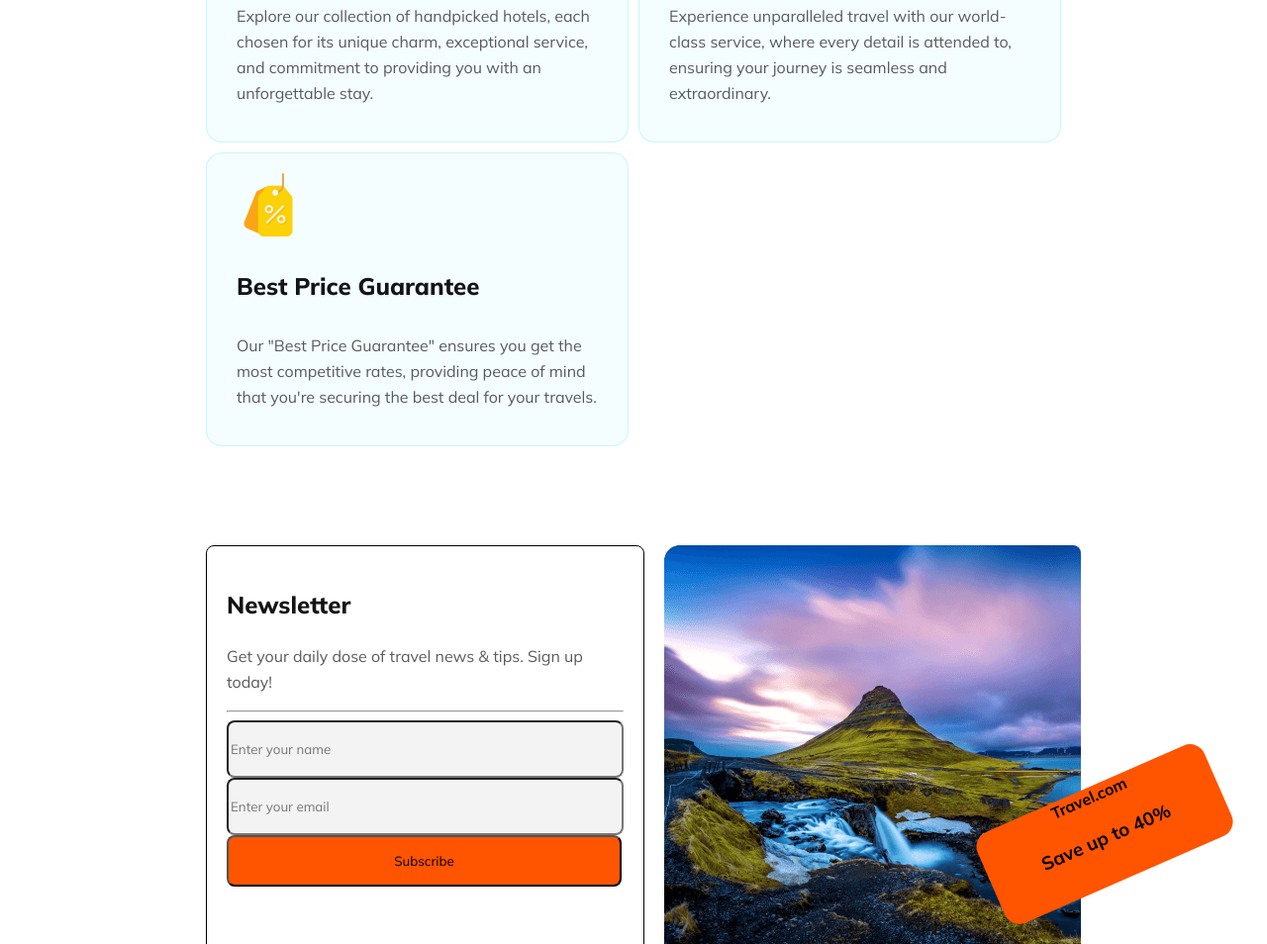
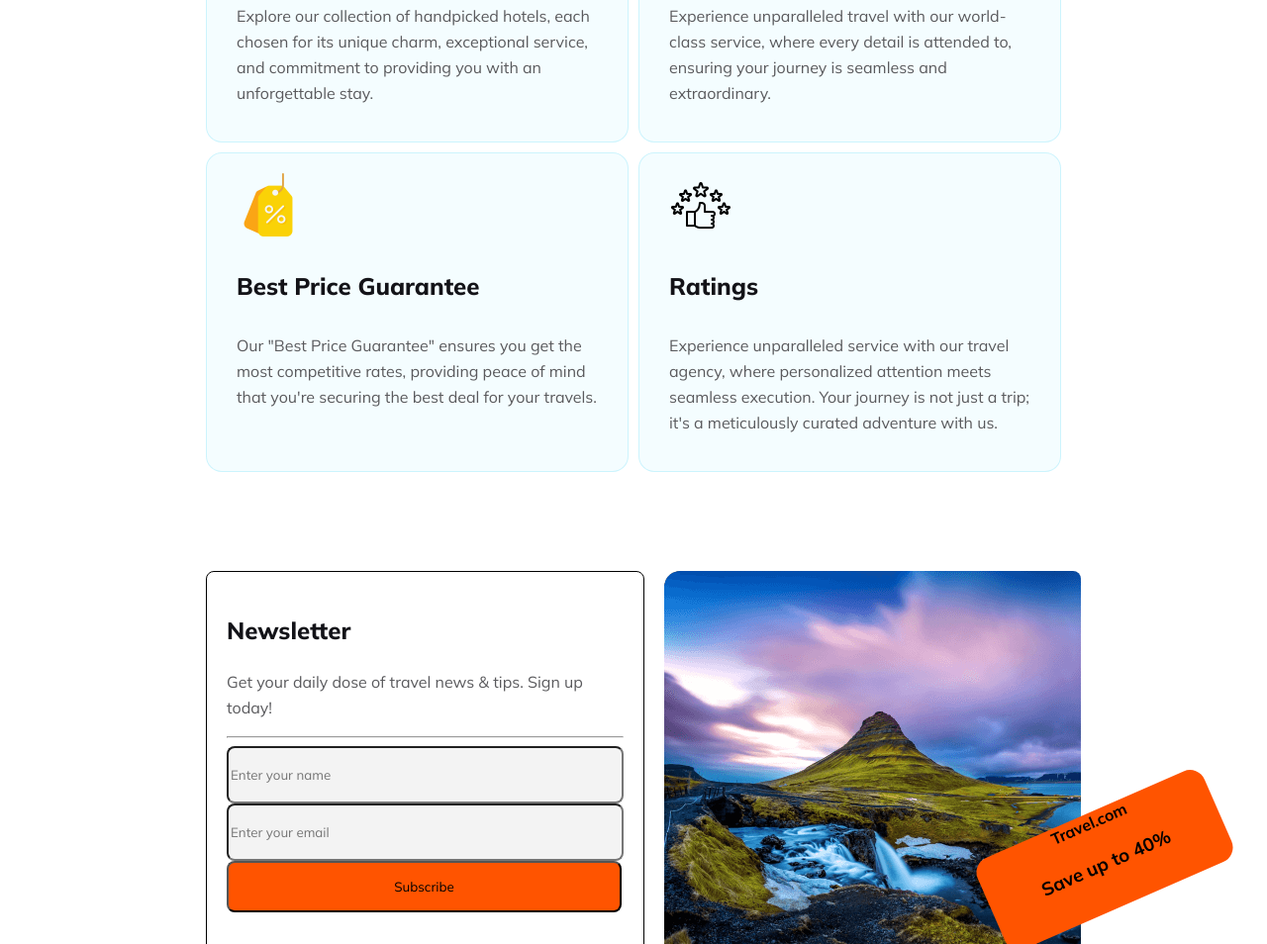
Before and after one commit to LIBx09/Astha-Travel, a plain HTML site: page index.html in a window 1280 px wide. Shown: the part 3244-4198 px from the top of the page at 99% size. Drawn offline with Linux system fonts and the light colour scheme.

Commit message:
rating push

```diff
--- a/index.html
+++ b/index.html
@@ -112,6 +112,11 @@
                     <h4 class="sec-3-experiance-title">Best Price Guarantee</h4>
                     <p class="sec-3-description-ex">Our "Best Price Guarantee" ensures you get the most competitive rates, providing peace of mind that you're securing the best deal for your travels. </p>
                 </div>
+                <div class="sec-3-experiance-3">
+                    <img class="sec-hotel-img" src="Images/rate.png" alt="">
+                    <h4 class="sec-3-experiance-title">Ratings</h4>
+                    <p class="sec-3-description-ex">Experience unparalleled service with our travel agency, where personalized attention meets seamless execution. Your journey is not just a trip; it's a meticulously curated adventure with us. </p>
+                </div>
             </div>
         </section>
         <section class="section-5-container">
```
Also changed, not shown: Images/rate.png (added).
